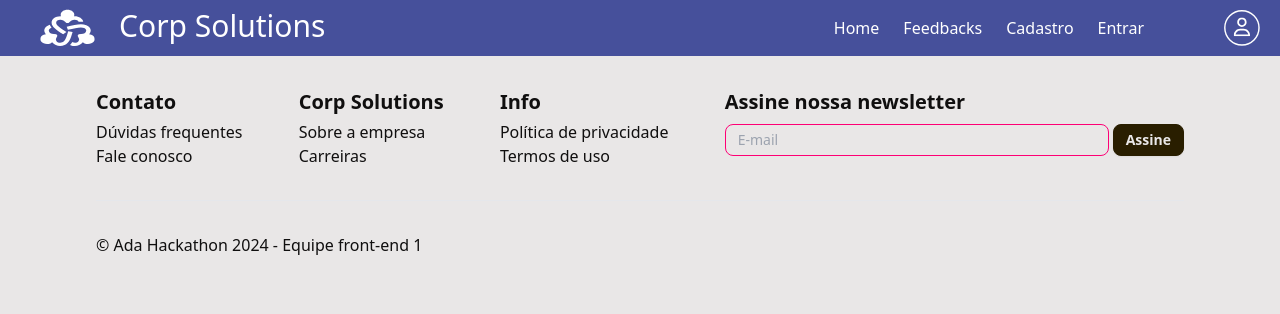
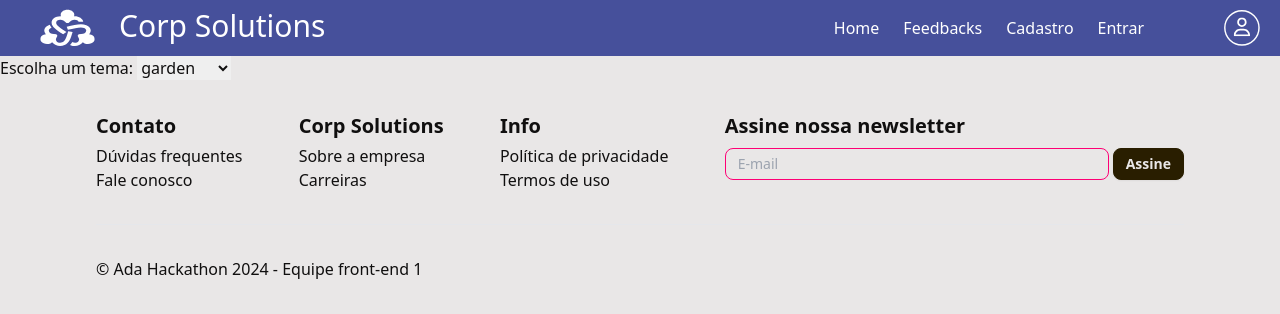
Before and after one commit to JulianaMariaSousaMesquita/ada-hack-front-end-vem-ser-tech-2024, a React (Vite) app: page / in a window 1280 px wide. Shown: the top 314 px of the page. Built offline with nearby package versions, Linux system fonts and the light colour scheme.

Commit message:
added themeselect component

```diff
--- a/src/App.tsx
+++ b/src/App.tsx
@@ -1,18 +1,14 @@
 import { RouterProvider } from "react-router-dom";
 import router from "./routes/routes.index";
-import { ThemeProvider } from "./contexts/ThemeContext";
+import { useTheme } from "./contexts/ThemeContext";
 
 function App() {
-  // const { theme } = useTheme();
+  const { theme } = useTheme();
 
   return (
-    <>
-      <ThemeProvider>
-        <div className="h-screen" data-theme="garden">
-          <RouterProvider router={router} />
-        </div>
-      </ThemeProvider>
-    </>
+    <div className="h-screen" data-theme={theme}>
+      <RouterProvider router={router} />
+    </div>
   );
 }
 
--- a/src/components/Header/index.tsx
+++ b/src/components/Header/index.tsx
@@ -1,9 +1,11 @@
 import Logo from "../../assets/Logo.svg";
 import { Link } from "react-router-dom";
 import userDefault from "../../assets/Default.svg";
+import ThemeSelect from "../ThemeSelect";
 
 function Header() {
   return (
+    <>
       <div className="flex justify-between bg-[#46509B] text-white">
         <div className="flex">
           <img src={Logo} alt="Logo" className="h-10 my-2 w-auto ml-10" />
@@ -34,6 +36,8 @@ function Header() {
           </Link>
         </div>
       </div>
+      <ThemeSelect />
+    </>
   );
 }
 
--- /dev/null
+++ b/src/components/ThemeSelect/index.tsx
@@ -0,0 +1,37 @@
+import { useTheme } from "../../contexts/ThemeContext";
+
+export default function ThemeSelect() {
+  const themes = [
+    "garden",
+    "dark",
+    "light",
+    "business",
+    "autumn",
+    "aqua",
+    "corporate",
+  ];
+
+  const { theme, changeTheme } = useTheme();
+
+  const handleSelectChange = (e: { target: { value: string } }) => {
+    const { value } = e.target;
+    changeTheme(value);
+  };
+
+  return (
+    <>
+      <label>Escolha um tema: </label>
+      <select name="themes" onChange={handleSelectChange} className="">
+        <option value={theme}>{theme}</option>
+        {themes.map(
+          (tema) =>
+            tema !== theme && (
+              <option value={tema} key={tema}>
+                {tema}
+              </option>
+            )
+        )}
+      </select>
+    </>
+  );
+}
--- a/src/contexts/ThemeContext.tsx
+++ b/src/contexts/ThemeContext.tsx
@@ -7,18 +7,19 @@ import {
   ReactNode,
 } from "react";
 
-interface ThemeProviderProps {
+type ThemeProviderProps = {
   children: ReactNode;
-}
+};
 
 interface ThemeContextType {
   theme: string;
   changeTheme: (theme: string) => void;
 }
 
-export const ThemeContext = createContext<ThemeContextType | undefined>(
-  undefined
-);
+export const ThemeContext = createContext<ThemeContextType>({
+  theme: "",
+  changeTheme: ()=>{} ,
+});
 
 export const useTheme = () => useContext(ThemeContext);
 
@@ -34,7 +35,7 @@ export const ThemeProvider = ({ children }: ThemeProviderProps) => {
     const savedTheme = localStorage.getItem("theme");
 
     if (savedTheme) {
-      setTheme(JSON.parse(savedTheme));
+      setTheme(savedTheme);
     }
   }, []);
 
--- a/src/main.tsx
+++ b/src/main.tsx
@@ -2,9 +2,12 @@ import React from "react";
 import ReactDOM from "react-dom/client";
 import "./index.css";
 import App from "./App.tsx";
+import { ThemeProvider } from "./contexts/ThemeContext.tsx";
 
 ReactDOM.createRoot(document.getElementById("root")!).render(
   <React.StrictMode>
-    <App />
+    <ThemeProvider>
+      <App />
+    </ThemeProvider>
   </React.StrictMode>
 );
--- a/src/routes/routes.index.tsx
+++ b/src/routes/routes.index.tsx
@@ -4,7 +4,6 @@ import Home from "../pages/Home/home";
 import Form from "../components/Form/Form";
 
 const router = createBrowserRouter([
-
   {
     path: "/",
     element: <DefaultLayout />,
@@ -17,7 +16,7 @@ const router = createBrowserRouter([
         path: "/form",
         element: <Form />,
       },
-    ]
+    ],
   },
 ]);
 
```
Lines whose indentation alone changed are shown as unchanged.
